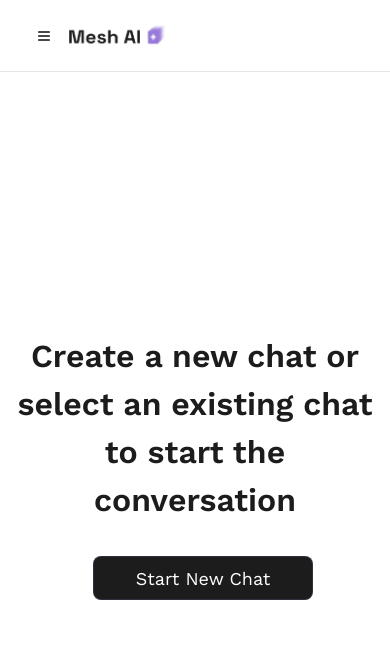
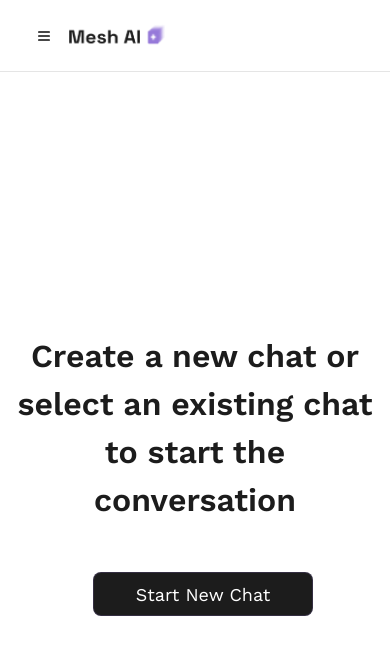
Before and after one commit to LF808mlb/ai-se_project_mesh-ai, a React (Vite) app in the folder client/: page /chat in a window 390 px wide. Shown: the top 654 px of the page. Built offline with nearby package versions, Linux system fonts and the light colour scheme.

Commit message:
git commit -m "figma style10"

```diff
--- a/client/src/pages/Chat/Chat.css
+++ b/client/src/pages/Chat/Chat.css
@@ -374,12 +374,19 @@
   }
 
   .chat__new-btn,
+  .chat__title-input,
   .chat__list {
     width: 220px;
     margin-left: 16px;
   }
 
+  .chat__title-input {
+    box-sizing: border-box;
+    margin-bottom: 12px;
+  }
+
   .chat__new-btn {
+    margin-top: 16px;
     margin-bottom: 12px;
   }
 
```
